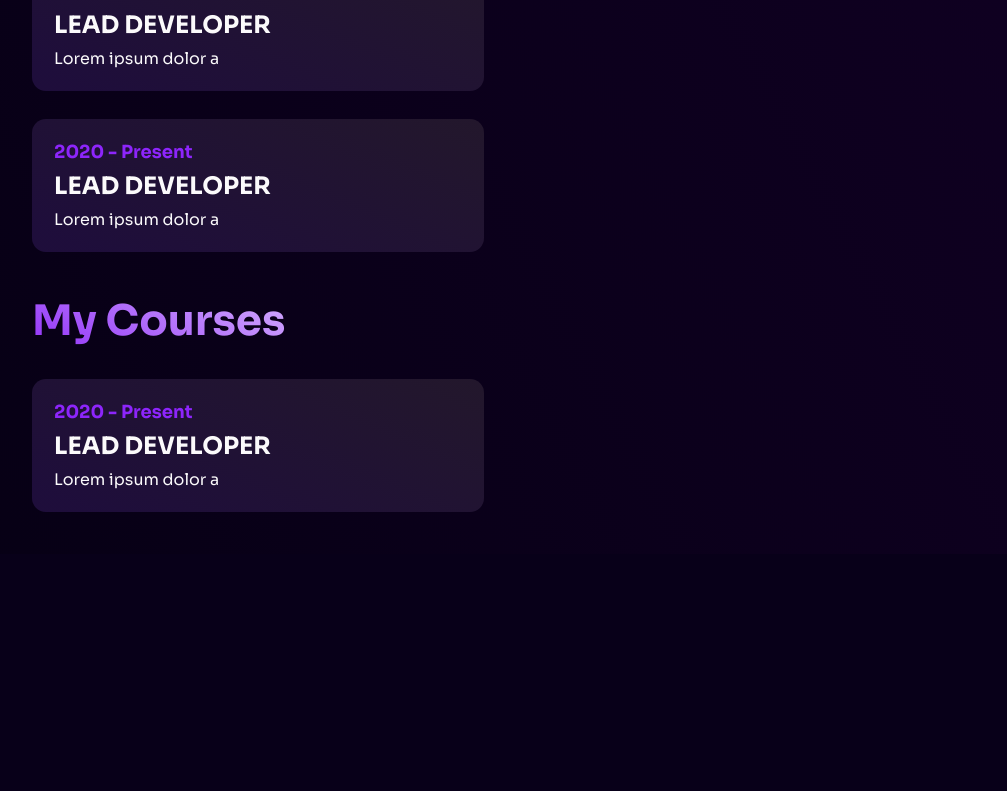
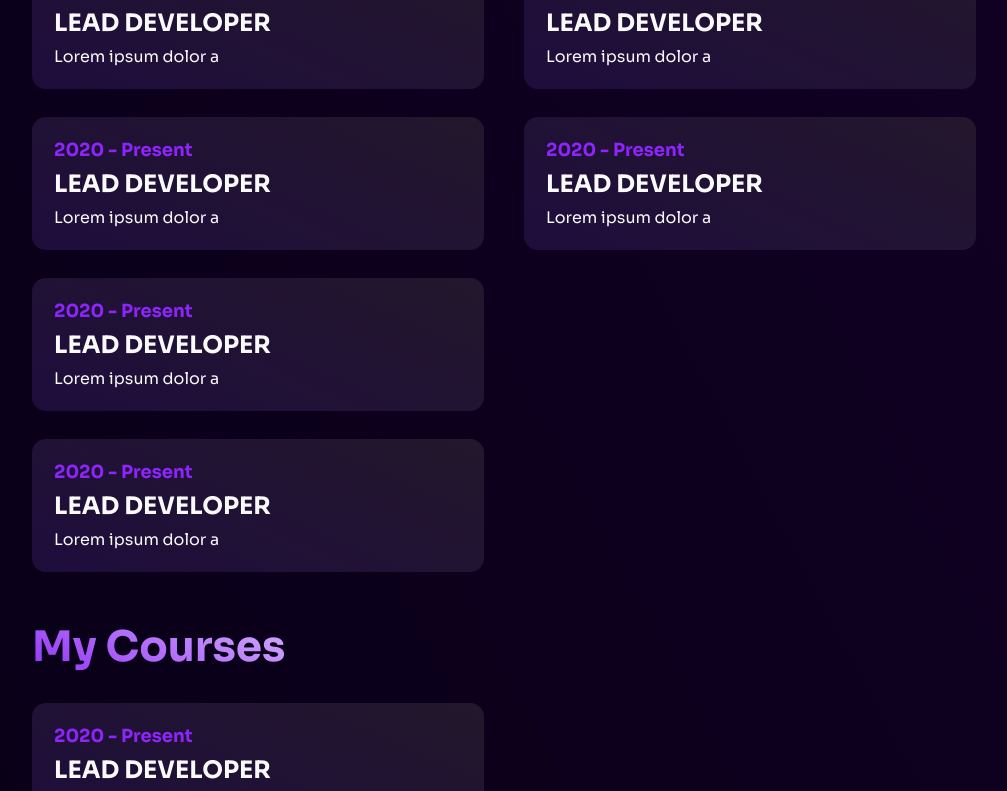
Before and after one commit to LepakBoy/single_page, a Next.js app: page / in a window 1280 px wide. Shown: the part 2109-2900 px from the top of the page, without its empty margins (136-1143 px from the left). Before the commit the page ends 2663 px from the top, so only its background shows below. Built offline with nearby package versions, Linux system fonts and the light colour scheme.

Commit message:
resume card content

```diff
--- a/src/app/components/resumeSection/resumeSection.module.css
+++ b/src/app/components/resumeSection/resumeSection.module.css
@@ -10,8 +10,8 @@
 }
 
 .cards_group{
-    margin-top: 32px;
-    margin-bottom: 42px;
+    margin-top: 30px;
+    margin-bottom: 48px;
     display: flex;
     flex-direction: column;
     /* justify-content: space-between; */
--- a/src/app/components/resumeSection/resumeSection.tsx
+++ b/src/app/components/resumeSection/resumeSection.tsx
@@ -2,6 +2,7 @@
 import styles from './resumeSection.module.css';
 import TitleSection from '../molecule/titleSection/titleSection';
 import ResumeCard from '../molecule/resumeCard/resumeCard';
+import { coursesList, educationsList, experienceList } from '@/static/resume';
 
 export default function ResumeSection() {
   return (
@@ -9,21 +10,43 @@
       <div className={styles.wrapper}>
         <TitleSection title="My Experience" />
         <div className={styles.cards_group}>
+          {/* <ResumeCard />
           <ResumeCard />
-          <ResumeCard />
-          <ResumeCard />
+          <ResumeCard /> */}
+          {experienceList.map((list) => (
+            <ResumeCard
+              date={list.date}
+              title={list.title}
+              text={list.text}
+              key={list.title}
+            />
+          ))}
         </div>
       </div>
       <div className={styles.wrapper}>
         <TitleSection title="My Educations" />
         <div className={styles.cards_group}>
-          <ResumeCard />
+          {educationsList.map((list) => (
+            <ResumeCard
+              date={list.date}
+              title={list.title}
+              text={list.text}
+              key={list.title}
+            />
+          ))}{' '}
         </div>
       </div>
       <div className={styles.wrapper}>
         <TitleSection title="My Courses" />
         <div className={styles.cards_group}>
-          <ResumeCard />
+          {coursesList.map((list) => (
+            <ResumeCard
+              date={list.date}
+              title={list.title}
+              text={list.text}
+              key={list.title}
+            />
+          ))}{' '}
         </div>
       </div>
     </section>
--- /dev/null
+++ b/src/static/resume.ts
@@ -0,0 +1,21 @@
+export const experienceList = [
+    {date:"2020 - Present", title: "LEAD DEVELOPER", text:"Jakarta"},
+    {date:"2020 - Present", title: "LEAD DEVELOPER", text:"Jakarta"},
+    {date:"2020 - Present", title: "LEAD DEVELOPER", text:"Jakarta"},
+    {date:"2020 - Present", title: "LEAD DEVELOPER", text:"Jakarta"},
+    {date:"2020 - Present", title: "LEAD DEVELOPER", text:"Jakarta"},
+]
+
+export const educationsList = [
+    {date:"2020 - Present", title: "LEAD DEVELOPER", text:"Jakarta"},
+    {date:"2020 - Present", title: "LEAD DEVELOPER", text:"Jakarta"},
+    {date:"2020 - Present", title: "LEAD DEVELOPER", text:"Jakarta"},
+]
+
+export const coursesList = [
+    {date:"2020 - Present", title: "LEAD DEVELOPER", text:"Jakarta"},
+    {date:"2020 - Present", title: "LEAD DEVELOPER", text:"Jakarta"},
+    {date:"2020 - Present", title: "LEAD DEVELOPER", text:"Jakarta"},
+    {date:"2020 - Present", title: "LEAD DEVELOPER", text:"Jakarta"},
+    {date:"2020 - Present", title: "LEAD DEVELOPER", text:"Jakarta"},
+]
```
Also changed, not shown: src/app/components/molecule/resumeCard/resumeCard.tsx (+7 -1 lines).
